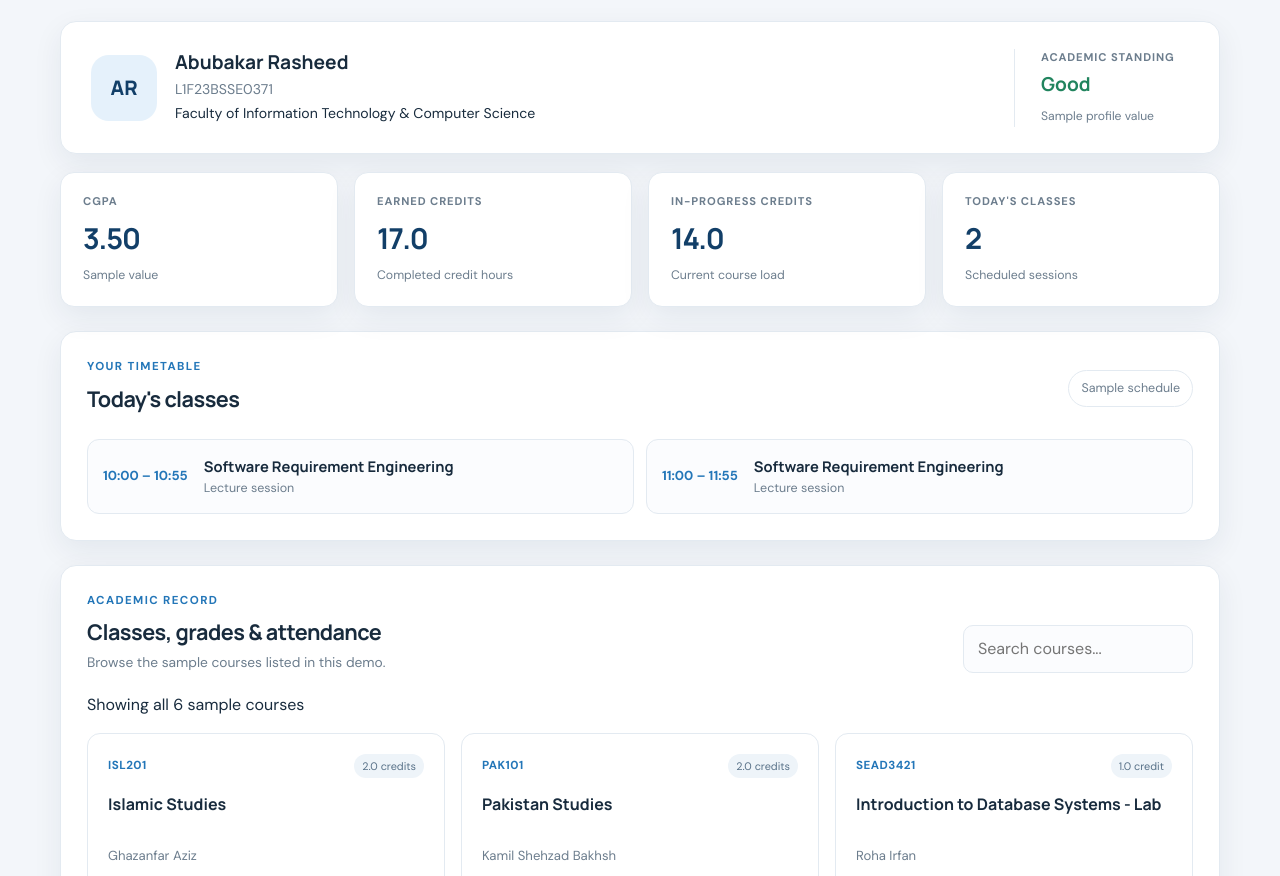
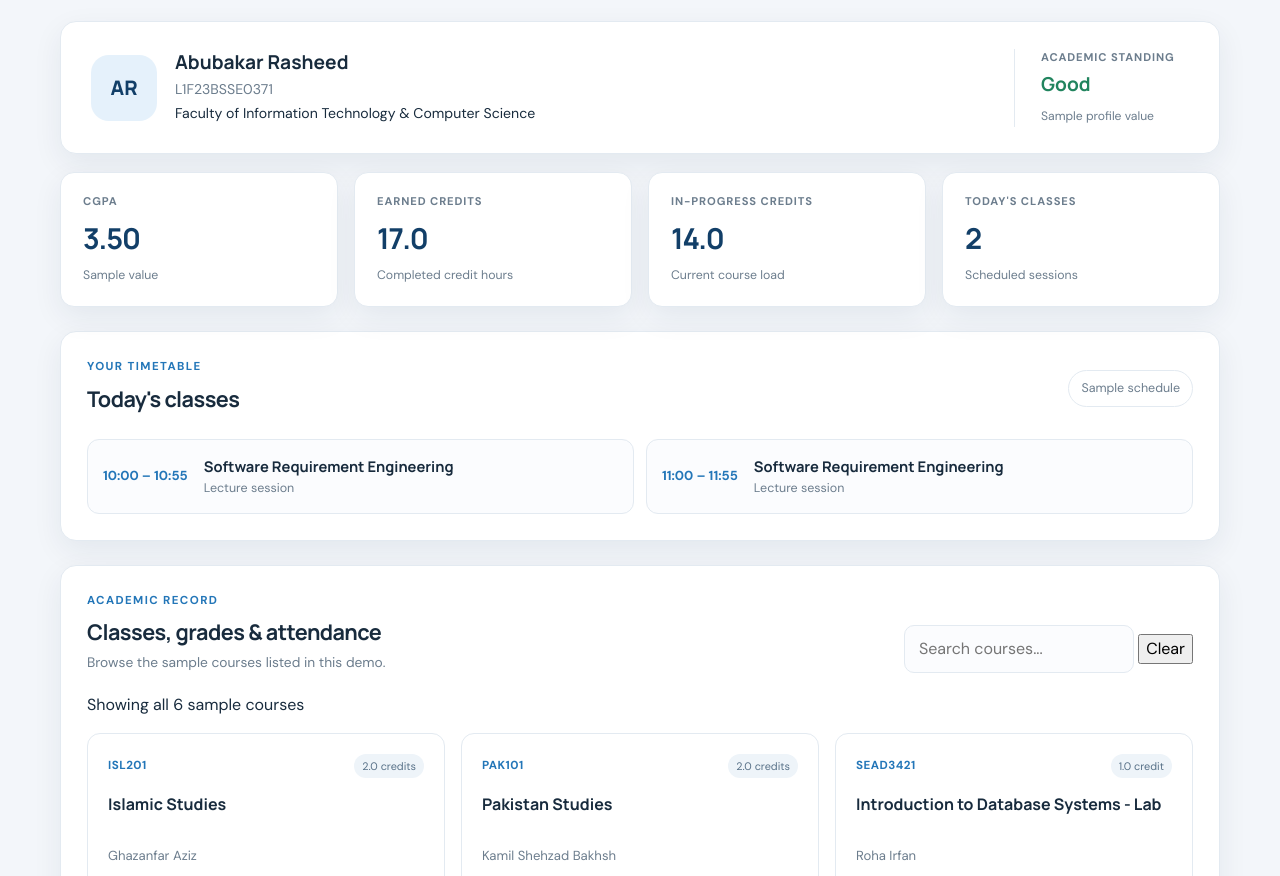
Before and after one commit to AbubakarTechy/UCP-Clone, a plain HTML site: page index.html in a window 1280 px wide. Shown: the part 224-1100 px from the top of the page. Drawn offline with Linux system fonts and the light colour scheme.

Commit message:
feat: add a clear course search control

```diff
--- a/index.html
+++ b/index.html
@@ -104,6 +104,7 @@
         <label class="search-box">
           <span class="sr-only">Search courses</span>
           <input id="course-search" type="search" placeholder="Search courses..." autocomplete="off">
+          <button class="clear-search" id="clear-search" type="button" aria-label="Clear course search">Clear</button>
         </label>
       </div>
 
```
